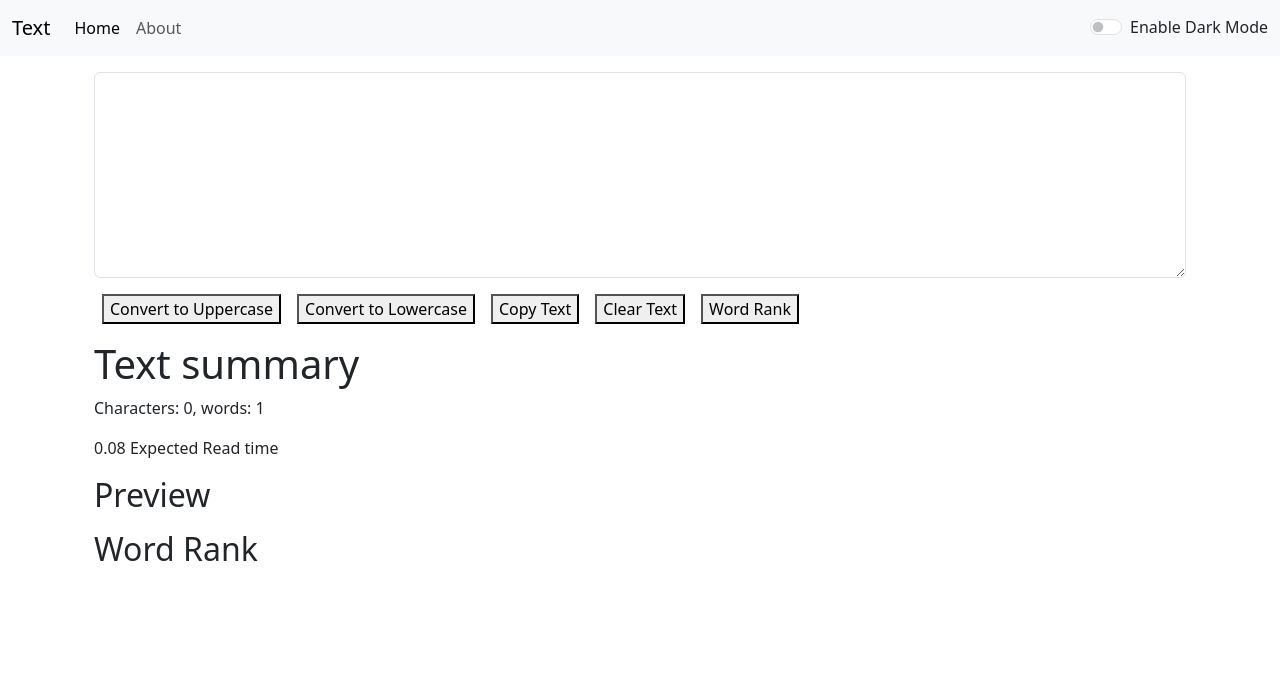
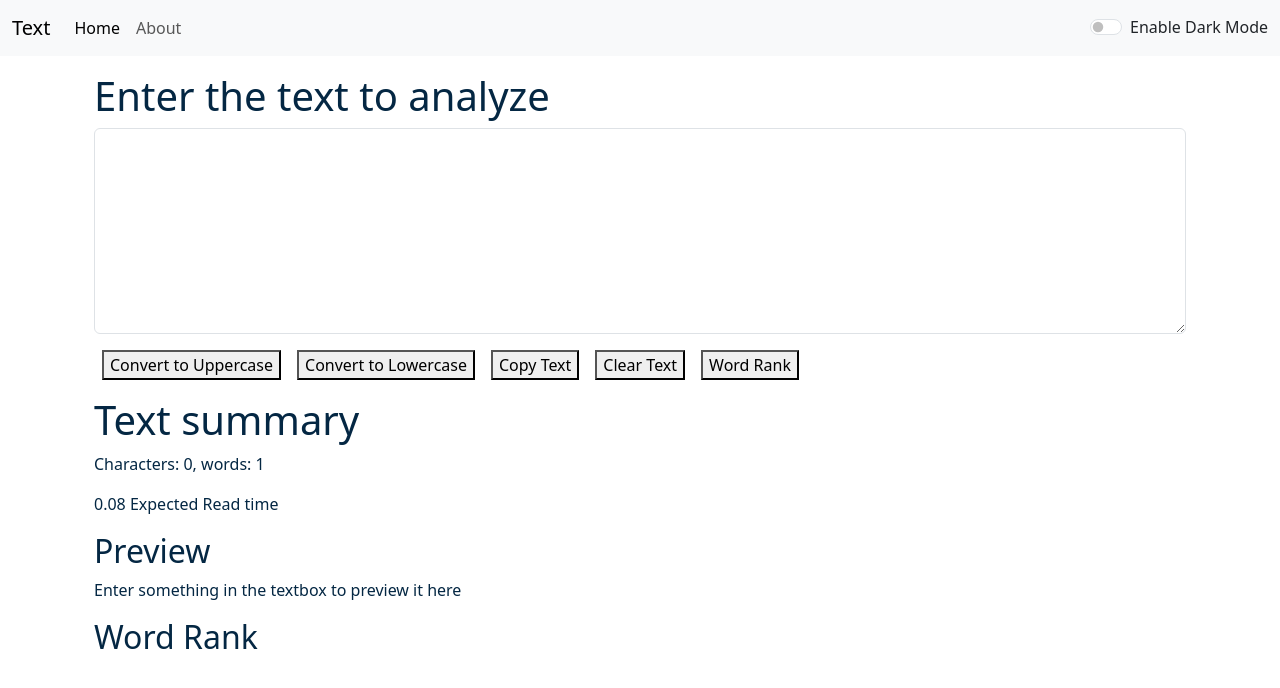
Before and after one commit to siddharthbaleja7/Text, a React (Create React App) app: page / in a window 1280 px wide. Shown: the top 688 px of the page. Built offline with nearby package versions, Linux system fonts and the light colour scheme.

Commit message:
Make Changes in the UI

```diff
--- a/src/App.js
+++ b/src/App.js
@@ -9,16 +9,17 @@ function App() {
   const toggleMode = () => {
     if(mode === 'light'){
       setMode('dark');
+      document.body.style.backgroundColor = '#042743';
     } else{
       setMode('light');
+      document.body.style.backgroundColor = 'white';
     }
   }
   return (
     <>
     <NavBar title="Text"  mode = {mode} toggleMode={toggleMode}/>
     <div className="container my-3">
-      {/* <h1>Enter the text to analyze</h1> */}
-      <TextForm />
+      <TextForm mode = {mode} />
       {/* <Accordion /> */}
     </div>
     </>
--- a/src/components/TextForm.js
+++ b/src/components/TextForm.js
@@ -1,7 +1,7 @@
 import React,{useState} from 'react';
 import { factorial } from 'mathjs';
 
-export default function TextForm(){
+export default function TextForm(props){
     const [text,setText] = useState('');
     const [rank,setRank] = useState('');
 
@@ -49,9 +49,10 @@ export default function TextForm(){
     }
     return(
         <>
-        <div className='container'>
+        <div className='container' style={{color : props.mode === 'dark' ? 'white' : '#042743'}}>
+        <h1>Enter the text to analyze</h1>
         <div className="mb-3">
-        <textarea className="form-control" value={text} onChange={handleOnChange} id="myBox" rows="8"></textarea>
+        <textarea className="form-control" value={text} onChange={handleOnChange} style={{backgroundColor : props.mode === 'dark' ? 'grey' : 'white',color: props.mode === 'dark' ? 'white' : '#042743'}} id="myBox" rows="8"></textarea>
         </div>
         <button className='btn-btn-primary mx-2' onClick={handleUpClick}>Convert to Uppercase</button>
         <button className='btn-btn-primary mx-2' onClick={handleDownClick}>Convert to Lowercase</button>
@@ -60,12 +61,12 @@ export default function TextForm(){
         <button className='btn-btn-primary mx-2' onClick={handleWordRank}>Word Rank</button>
 
         </div>
-        <div className='container my-3'>
+        <div className='container my-3' style={{color : props.mode === 'dark' ? 'white' : '#042743'}}>
             <h1>Text summary</h1>
             <p>Characters: {text.length}, words: {text.split(" ").length} </p>
             <p>{0.08 * text.split(" ").length} Expected Read time</p>
             <h2>Preview</h2>
-            <p>{text}</p>
+            <p>{text.length > 0 ? text : 'Enter something in the textbox to preview it here'}</p>
             <h2>Word Rank</h2>
             <p>{rank}</p>
         </div>
```
